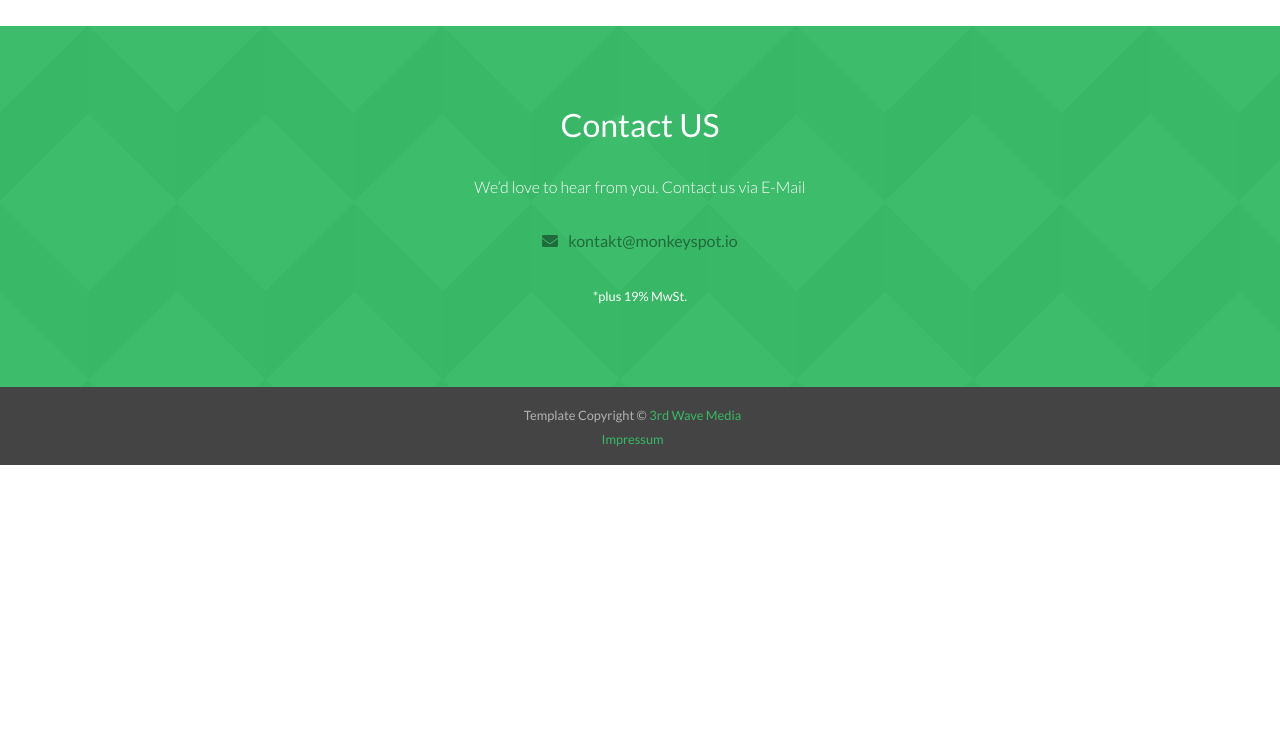
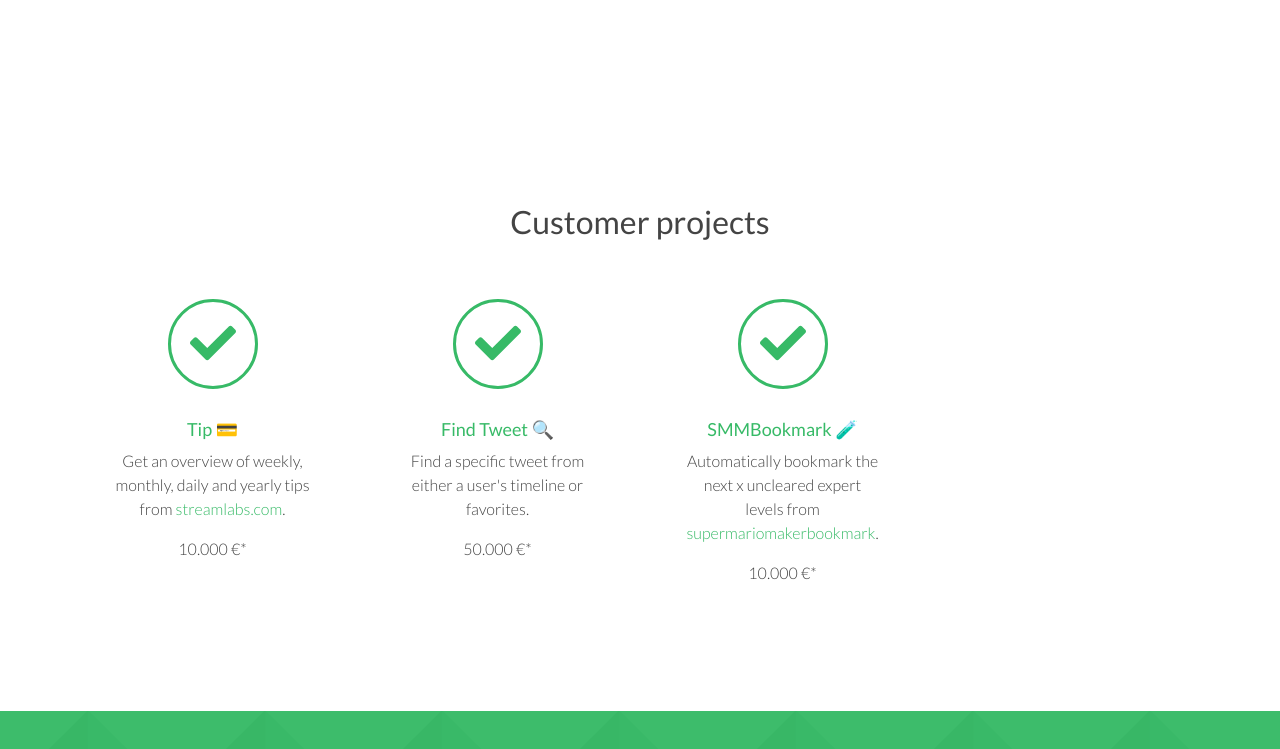
Before and after one commit to monkeyspot/shop.monkeyspot.io, a plain HTML site: page tools.html in a window 1280 px wide. Shown: the part 2029-2778 px from the top of the page. Before the commit the page ends 2494 px from the top, so only its background shows below. Drawn offline with Linux system fonts and the light colour scheme.

Commit message:
Customer projects.

```diff
--- a/tools.html
+++ b/tools.html
@@ -103,8 +103,8 @@
     <!-- ******FEATURES****** -->
     <section id="features" class="features section">
         <div class="container">
+          <h2 class="title text-center" style="padding-bottom: 50px;">Available toolset</h2>
           <div class="row">
-                <h2 class="title text-center sr-only">Available toolset</h2>
               <div class="item col-lg-3 col-md-6 col-12 text-center">
                   <div class="icon">
                       <i class="fas fa-check"></i>
@@ -134,25 +134,6 @@
                       <p>Observe AppStore apps for price and version updates and inform user's via SMS. </p>
                   </div>
               </div>
-                <!-- <div class="item col-lg-3 col-md-6 col-12 text-center">
-                    <div class="icon">
-                        <i class="fas fa-check"></i>
-                    </div>
-                    <div class="content">
-                        <h3 class="title">Tip 💳</h3>
-                        <p>Get an overview of weekly, monthly, daily and yearly tips from <a href="https://streamlabs.com" target="_blank">streamlabs.com</a>. </p>
-                    </div>
-                </div> -->
-                <!-- <div class="item col-lg-3 col-md-6 col-12 text-center">
-                    <div class="icon">
-                        <i class="fas fa-check"></i>
-                    </div>
-                    <div class="content">
-                        <h3 class="title">Find Tweet 🔍</h3>
-                        <p>Find a specific tweet from either a user's timeline or favorites.*</p>
-                        <small>*A Twitter developer-account at <a href="https://developer.twitter.com" target="_blank">developer.twitter.com</a> with consumer key and secret is required.</small>
-                    </div>
-                </div> -->
               <div class="item col-lg-3 col-md-6 col-12 text-center">
                   <div class="icon">
                       <i class="fas fa-check"></i>
@@ -182,15 +163,6 @@
                       <p>Download photos and videos from social media and service platforms to your iOS camera roll, including YouTube, Instagram, Twitter, IMDB, ... </p>
                   </div>
               </div>
-                <!-- <div class="item col-lg-3 col-md-6 col-12 text-center">
-                    <div class="icon">
-                        <i class="fas fa-check"></i>
-                    </div>
-                    <div class="content">
-                        <h3 class="title">SMMBookmark 🧪</h3>
-                        <p>Automatically bookmark the next x uncleared expert levels from <a href="https://supermariomakerbookmark.nintendo.net" target="_blank">supermariomakerbookmark</a>. </p>
-                    </div>
-                </div> -->
               <div class="item col-lg-3 col-md-6 col-12 text-center">
                   <div class="icon">
                       <i class="fas fa-check"></i>
@@ -242,6 +214,54 @@
         </div><!--//container-->
     </section><!--//features-->
 
+    <section id="features" class="features section">
+        <div class="container">
+          <h2 class="title text-center" style="padding-bottom: 50px;">Customer projects</h2>
+          <div class="row">
+              <div class="item col-lg-3 col-md-6 col-12 text-center">
+                  <div class="icon">
+                      <i class="fas fa-check"></i>
+                  </div>
+                  <div class="content">
+                      <h3 class="title">Tip 💳</h3>
+                      <p>Get an overview of weekly, monthly, daily and yearly tips from <a href="https://streamlabs.com" target="_blank">streamlabs.com</a>. </p>
+                      <p>10.000 €*</p>
+                  </div>
+              </div>
+              <div class="item col-lg-3 col-md-6 col-12 text-center">
+                  <div class="icon">
+                      <i class="fas fa-check"></i>
+                  </div>
+                  <div class="content">
+                      <h3 class="title">Find Tweet 🔍</h3>
+                      <p>Find a specific tweet from either a user's timeline or favorites.</p>
+                      <p>50.000 €*</p>
+                  </div>
+              </div>
+              <!-- <div class="item col-lg-3 col-md-6 col-12 text-center">
+                  <div class="icon">
+                      <i class="fas fa-check"></i>
+                  </div>
+                  <div class="content">
+                      <h3 class="title">Find Tweet 🔍</h3>
+                      <p>Find a specific tweet from either a user's timeline or favorites.*</p>
+                      <small>*A Twitter developer-account at <a href="https://developer.twitter.com" target="_blank">developer.twitter.com</a> with consumer key and secret is required.</small>
+                  </div>
+              </div> -->
+              <div class="item col-lg-3 col-md-6 col-12 text-center">
+                  <div class="icon">
+                      <i class="fas fa-check"></i>
+                  </div>
+                  <div class="content">
+                      <h3 class="title">SMMBookmark 🧪</h3>
+                      <p>Automatically bookmark the next x uncleared expert levels from <a href="https://supermariomakerbookmark.nintendo.net" target="_blank">supermariomakerbookmark</a>. </p>
+                      <p>10.000 €*</p>
+                  </div>
+              </div>
+          </div><!--//row-->
+        </div><!--//container-->
+    </section><!--//features-->
+
     <!-- ******CONTACT****** -->
     <section id="contact" class="contact section has-pattern">
         <div class="container">
```
Lines whose indentation alone changed are shown as unchanged.
